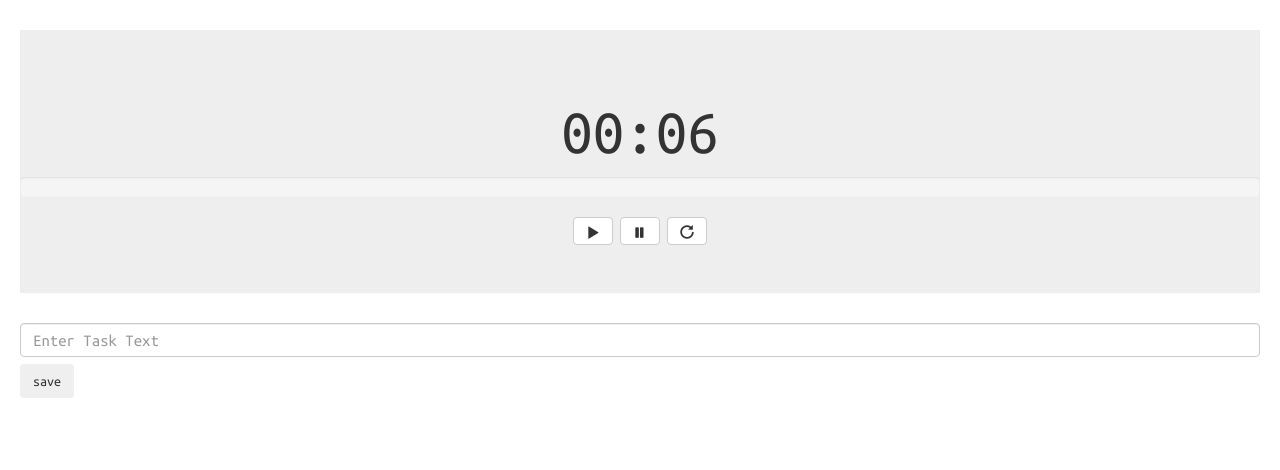
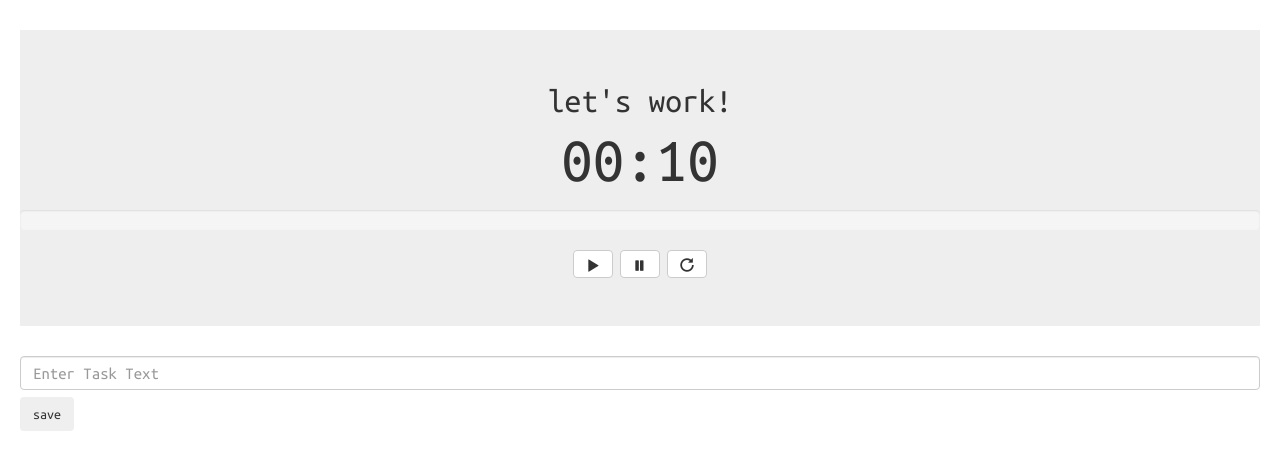
Before and after one commit to jifunks/taskrpg, a Django app: page / in a window 1280 px wide. Shown: the part 52-522 px from the top of the page. Run offline with Django 3.2, Linux system fonts and the light colour scheme; the visitor is signed in with stand-in values (Sample User, id 1); data that the repository does not hold is empty; some libraries are stand-ins or nearby versions.

Commit message:
Fix spacing and add status text

```diff
--- a/tasklist/static/css/style.css
+++ b/tasklist/static/css/style.css
@@ -92,3 +92,19 @@ font-family: 'Ubuntu Mono', monospace;
 .progress-rest {
   background-color: #00DD99;
 }
+
+.jumbotron {
+    -o-transition:0.2s;
+    -ms-transition:0.2s;
+    -moz-transition:0.2s;
+    -webkit-transition:0.2s;
+    transition:0.2s;
+}
+
+#status-text {
+    font-size: 2.4em;
+}
+
+.ng-binding {
+    margin: 0 0 15px 0;
+}
--- a/tasklist/static/js/script.js
+++ b/tasklist/static/js/script.js
@@ -83,8 +83,8 @@ app.controller('mainController', ['$scope', '$interval', function($scope, $inter
   var chronos;
   // var max_time = 25*60*1000;
   // $scope.sandclock = 25*60*1000;
-  var max_time = 0.1*60*1000;
-  $scope.sandclock = 0.1*60*1000;
+  var max_time = 10*1000;
+  $scope.sandclock = max_time;
   $scope.start = start;
   $scope.pause= pause;
   $scope.reset = reset;
@@ -121,6 +121,8 @@ app.controller('mainController', ['$scope', '$interval', function($scope, $inter
   function reset() {
     // reset timer to maximum time & pause
     progress_status = 'progress-work';
+    $(".jumbotron").css("background-color", "#eee");
+    $('#status-text').text("let's work!");
     $scope.timer_state = 1;
     $scope.next_state = 2;
     max_time = 10*1000;
@@ -131,6 +133,9 @@ app.controller('mainController', ['$scope', '$interval', function($scope, $inter
   function set_break() {
     // reset timer to break time & pause
     progress_status = 'progress-rest';
+    $(".jumbotron").css("background-color", " #e6f7ff");
+    $('#status-text').text("let's break!");
+
     $scope.timer_state = 2;
     $scope.next_state = 1;
     max_time = 5*1000;
@@ -157,5 +162,4 @@ app.controller('mainController', ['$scope', '$interval', function($scope, $inter
       reset();
     }
   }
-
 }]);
--- a/tasklist/templates/tasklist/task_list.html
+++ b/tasklist/templates/tasklist/task_list.html
@@ -4,6 +4,7 @@
     {% if user.is_authenticated %}
 
     <div id="timerwrapper" class="jumbotron text-center ng-cloak" ng-app="pomodoro" ng-controller="mainController">
+        <div id="status-text">let's work!</div>
         <div id="timerclock">
                 {% verbatim %}
                 <h1>{{sandclock|date:'mm:ss'}}</h1>
```
